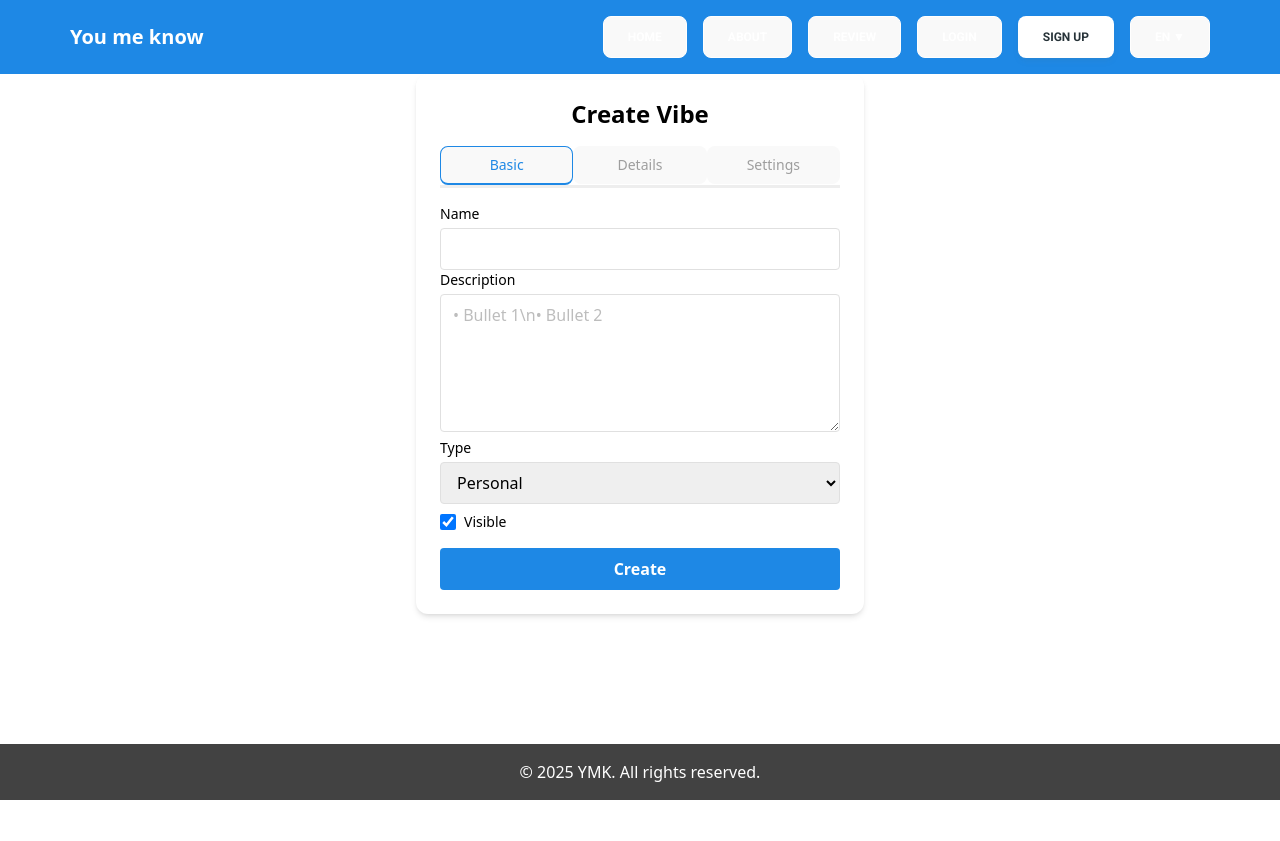
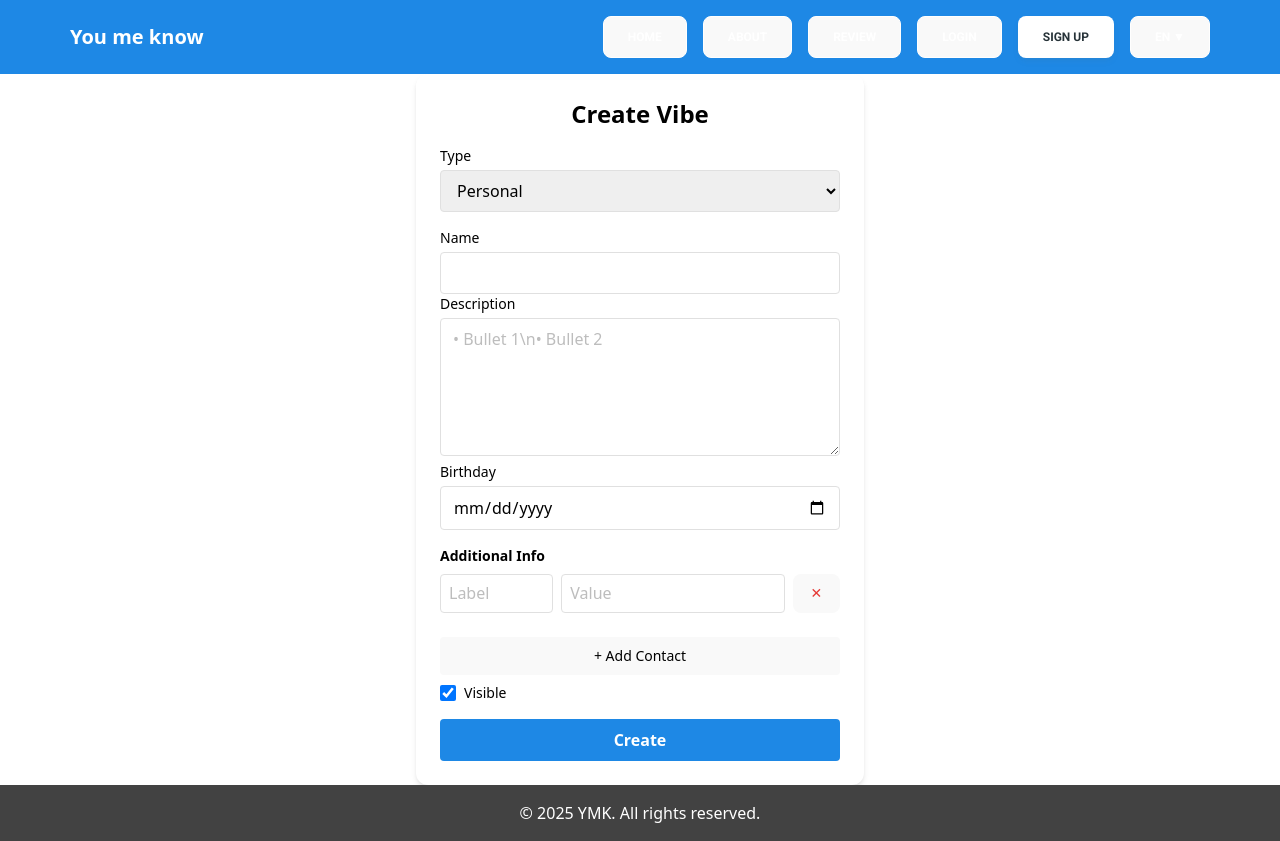
Before and after one commit to BestAltul/YMK, a React (Vite) app: page /create-vibe in a window 1280 px wide. Before the commit the page ends 800 px from the top, so only its background shows below. Built offline with nearby package versions, Linux system fonts and the light colour scheme.

Commit message:
Add contact

```diff
--- /dev/null
+++ b/src/pages/vibe/CommonFields.jsx
@@ -0,0 +1,31 @@
+export default function CommonFields({
+  name,
+  setName,
+  description,
+  setDescription,
+}) {
+  return (
+    <>
+      <div>
+        <label className="mb-1 block text-sm font-medium">Name</label>
+        <input
+          type="text"
+          className="w-full rounded border border-gray-300 px-3 py-2"
+          value={name}
+          onChange={(e) => setName(e.target.value)}
+          required
+        />
+      </div>
+      <div>
+        <label className="mb-1 block text-sm font-medium">Description</label>
+        <textarea
+          className="w-full rounded border border-gray-300 px-3 py-2"
+          rows={5}
+          placeholder="• Bullet 1\n• Bullet 2"
+          value={description}
+          onChange={(e) => setDescription(e.target.value)}
+        />
+      </div>
+    </>
+  );
+}
--- /dev/null
+++ b/src/pages/vibe/ContactTypePicker.jsx
@@ -0,0 +1,33 @@
+// components/ContactTypePicker.jsx
+import React from "react";
+import CONTACT_TYPES from "../constants/contactTypes";
+
+export default function ContactTypePicker({ onSelect, onCancel }) {
+  return (
+    <div className="fixed inset-0 z-50 flex items-center justify-center bg-black bg-opacity-40">
+      <div className="w-[400px] rounded bg-white p-6 shadow-lg">
+        <h2 className="mb-4 text-lg font-bold">Choose Contact Type</h2>
+        <div className="grid grid-cols-4 gap-4">
+          {CONTACT_TYPES.map((item) => (
+            <button
+              key={item.key}
+              className="flex flex-col items-center gap-1 rounded p-2 hover:bg-gray-100"
+              onClick={() => onSelect(item.key)}
+            >
+              <div className="text-2xl">🌐</div>
+              <div className="text-center text-xs">{item.label}</div>
+            </button>
+          ))}
+        </div>
+        <div className="mt-4 text-right">
+          <button
+            className="text-sm text-gray-500 hover:underline"
+            onClick={onCancel}
+          >
+            Cancel
+          </button>
+        </div>
+      </div>
+    </div>
+  );
+}
--- /dev/null
+++ b/src/pages/vibe/SpecificFields.jsx
@@ -0,0 +1,17 @@
+import PersonalFields from "./specific-fields/PersonalFields";
+import BusinessFields from "./specific-fields/BusinessFields";
+import TemporaryFields from "./specific-fields/OtherFields";
+import React from "react";
+
+export default function SpecificFields({ type }) {
+  switch (type) {
+    case "PERSONAL":
+      return <PersonalFields />;
+    case "BUSINESS":
+      return <BusinessFields />;
+    case "TEMPORARY":
+      return <TemporaryFields />;
+    default:
+      return null;
+  }
+}
--- a/src/pages/vibe/VibeForm.jsx
+++ b/src/pages/vibe/VibeForm.jsx
@@ -1,10 +1,17 @@
 import React, { useState } from "react";
+import CommonFields from "./CommonFields";
+import SpecificFields from "./SpecificFields";
 
 export default function VibeForm({ initialValues = {}, onSubmit }) {
   const [name, setName] = useState(initialValues.name || "");
-  const [description, setDescription] = useState(initialValues.description || "");
+  const [description, setDescription] = useState(
+    initialValues.description || "",
+  );
   const [type, setType] = useState(initialValues.type || "PERSONAL");
   const [visible, setVisible] = useState(initialValues.visible ?? true);
+
+  const [showContactPicker, setShowContactPicker] = useState(false);
+  const [contacts, setContacts] = useState([]);
 
   const [tabs, setTabs] = useState([
     { id: "basic", label: "Basic", editing: false },
@@ -17,16 +24,16 @@ export default function VibeForm({ initialValues = {}, onSubmit }) {
   const startEditing = (id) => {
     setTabs((prev) =>
       prev.map((tab) =>
-        tab.id === id ? { ...tab, editing: true } : { ...tab, editing: false }
-      )
+        tab.id === id ? { ...tab, editing: true } : { ...tab, editing: false },
+      ),
     );
   };
 
   const stopEditing = (id, newLabel) => {
     setTabs((prev) =>
       prev.map((tab) =>
-        tab.id === id ? { ...tab, label: newLabel, editing: false } : tab
-      )
+        tab.id === id ? { ...tab, label: newLabel, editing: false } : tab,
+      ),
     );
   };
 
@@ -45,7 +52,22 @@ export default function VibeForm({ initialValues = {}, onSubmit }) {
         {initialValues?.id ? "Edit Vibe" : "Create Vibe"}
       </h2>
 
+      {/* Type Selector */}
+      <div>
+        <label className="mb-1 block text-sm font-medium">Type</label>
+        <select
+          className="w-full rounded border border-gray-300 px-3 py-2"
+          value={type}
+          onChange={(e) => setType(e.target.value)}
+        >
+          <option value="PERSONAL">Personal</option>
+          <option value="BUSINESS">Business</option>
+          <option value="TEMPORARY">Temporary</option>
+        </select>
+      </div>
 
+      {/* Tabs only for non-PERSONAL */}
+      {type !== "PERSONAL" && (
         <div className="mb-4 flex border-b">
           {tabs.map(({ id, label, editing }) => (
             <div key={id} className="flex-1 border-b-2 text-center">
@@ -77,41 +99,18 @@ export default function VibeForm({ initialValues = {}, onSubmit }) {
             </div>
           ))}
         </div>
+      )}
 
-      {activeTab === "basic" && (
+      {/* Render Common and Specific Fields */}
+      {(type === "PERSONAL" || activeTab === "basic") && (
         <div>
-        <div>
-          <label className="mb-1 block text-sm font-medium">Name</label>
-          <input
-            type="text"
-            className="w-full rounded border border-gray-300 px-3 py-2"
-            value={name}
-            onChange={(e) => setName(e.target.value)}
-            required
+          <CommonFields
+            name={name}
+            setName={setName}
+            description={description}
+            setDescription={setDescription}
           />
-        </div>
-        <div>
-          <label className="mb-1 block text-sm font-medium">Description</label>
-          <textarea
-            className="w-full rounded border border-gray-300 px-3 py-2"
-            rows={5}
-            placeholder="• Bullet 1\n• Bullet 2"
-            value={description}
-            onChange={(e) => setDescription(e.target.value)}
-          />
-        </div>
-        <div>
-            <label className="mb-1 block text-sm font-medium">Type</label>
-            <select
-              className="w-full rounded border border-gray-300 px-3 py-2"
-              value={type}
-              onChange={(e) => setType(e.target.value)}
-            >
-              <option value="PERSONAL">Personal</option>
-              <option value="BUSINESS">Business</option>
-              <option value="TEMPORARY">Temporary</option>
-            </select>
-          </div>
+          <SpecificFields type={type} />
           <div className="mt-2 flex items-center gap-2">
             <input
               type="checkbox"
@@ -127,18 +126,12 @@ export default function VibeForm({ initialValues = {}, onSubmit }) {
         </div>
       )}
 
-      {activeTab === "details" && (
-        <div>
-
-        </div>
+      {type !== "PERSONAL" && activeTab === "details" && (
+        <div>{/* Details tab content */}</div>
       )}
 
-      {activeTab === "settings" && (
-
-          <div>
-
-          </div>
-
+      {type !== "PERSONAL" && activeTab === "settings" && (
+        <div>{/* Settings tab content */}</div>
       )}
 
       <button
--- /dev/null
+++ b/src/pages/vibe/contactTypes.js
@@ -0,0 +1,18 @@
+const CONTACT_TYPES = [
+  { key: "website", label: "Website" },
+  { key: "instagram", label: "Instagram" },
+  { key: "whatsapp", label: "WhatsApp" },
+  { key: "telegram", label: "Telegram" },
+  { key: "facebook", label: "Facebook" },
+  // { key: "vk", label: "VK" }, // ВКонтакте
+  { key: "tiktok", label: "TikTok" },
+  { key: "linkedin", label: "LinkedIn" },
+  { key: "youtube", label: "YouTube" },
+  { key: "twitter", label: "Twitter / X" },
+  { key: "snapchat", label: "Snapchat" },
+  { key: "discord", label: "Discord" },
+  { key: "github", label: "GitHub" },
+  { key: "phone", label: "Phone" },
+  { key: "email", label: "Email" }
+];
+export default CONTACT_TYPES;
--- /dev/null
+++ b/src/pages/vibe/specific-fields/BusinessFields.jsx
@@ -0,0 +1,11 @@
+export default function BusinessFields() {
+  return (
+    <div>
+      <label className="mb-1 block text-sm font-medium">Company Website</label>
+      <input
+        type="url"
+        className="w-full rounded border border-gray-300 px-3 py-2"
+      />
+    </div>
+  );
+}
--- /dev/null
+++ b/src/pages/vibe/specific-fields/OtherFields.jsx
@@ -0,0 +1,11 @@
+export default function TemporaryFields() {
+  return (
+    <div>
+      <label className="mb-1 block text-sm font-medium">Expiration Date</label>
+      <input
+        type="datetime-local"
+        className="w-full rounded border border-gray-300 px-3 py-2"
+      />
+    </div>
+  );
+}
--- /dev/null
+++ b/src/pages/vibe/specific-fields/PersonalFields.jsx
@@ -0,0 +1,91 @@
+import React, { useState } from "react";
+import ContactTypePicker from "../ContactTypePicker";
+
+export default function PersonalFields() {
+  const [birthday, setBirthday] = useState("");
+  const [fields, setFields] = useState([{ label: "", value: "" }]);
+  const [showContactPicker, setShowContactPicker] = useState(false);
+
+  const handleFieldChange = (index, key, value) => {
+    const updated = [...fields];
+    updated[index][key] = value;
+    setFields(updated);
+  };
+
+  const handleRemoveField = (index) => {
+    const updated = [...fields];
+    updated.splice(index, 1);
+    setFields(updated);
+  };
+
+  const handleAddContact = (type) => {
+    setFields([...fields, { label: type, value: "" }]);
+    setShowContactPicker(false);
+  };
+
+  return (
+    <div className="space-y-4">
+      {/* Birthday Field */}
+      <div>
+        <label className="mb-1 block text-sm font-medium">Birthday</label>
+        <input
+          type="date"
+          className="w-full rounded border border-gray-300 px-3 py-2"
+          value={birthday}
+          onChange={(e) => setBirthday(e.target.value)}
+        />
+      </div>
+
+      {/* Dynamic Fields */}
+      <div className="mt-4">
+        <label className="mb-2 block text-sm font-semibold">
+          Additional Info
+        </label>
+        {fields.map((field, index) => (
+          <div key={index} className="mb-2 flex gap-2">
+            <input
+              type="text"
+              placeholder="Label"
+              value={field.label}
+              onChange={(e) =>
+                handleFieldChange(index, "label", e.target.value)
+              }
+              className="w-1/3 rounded border border-gray-300 px-2 py-1"
+            />
+            <input
+              type="text"
+              placeholder="Value"
+              value={field.value}
+              onChange={(e) =>
+                handleFieldChange(index, "value", e.target.value)
+              }
+              className="w-2/3 rounded border border-gray-300 px-2 py-1"
+            />
+            <button
+              type="button"
+              onClick={() => handleRemoveField(index)}
+              className="text-sm text-red-600 hover:underline"
+            >
+              ✕
+            </button>
+          </div>
+        ))}
+
+        <button
+          type="button"
+          onClick={() => setShowContactPicker(true)}
+          className="mt-4 w-full rounded border py-2 text-sm hover:bg-gray-50"
+        >
+          + Add Contact
+        </button>
+      </div>
+
+      {showContactPicker && (
+        <ContactTypePicker
+          onSelect={handleAddContact}
+          onCancel={() => setShowContactPicker(false)}
+        />
+      )}
+    </div>
+  );
+}
```
Lines whose indentation alone changed are shown as unchanged.
